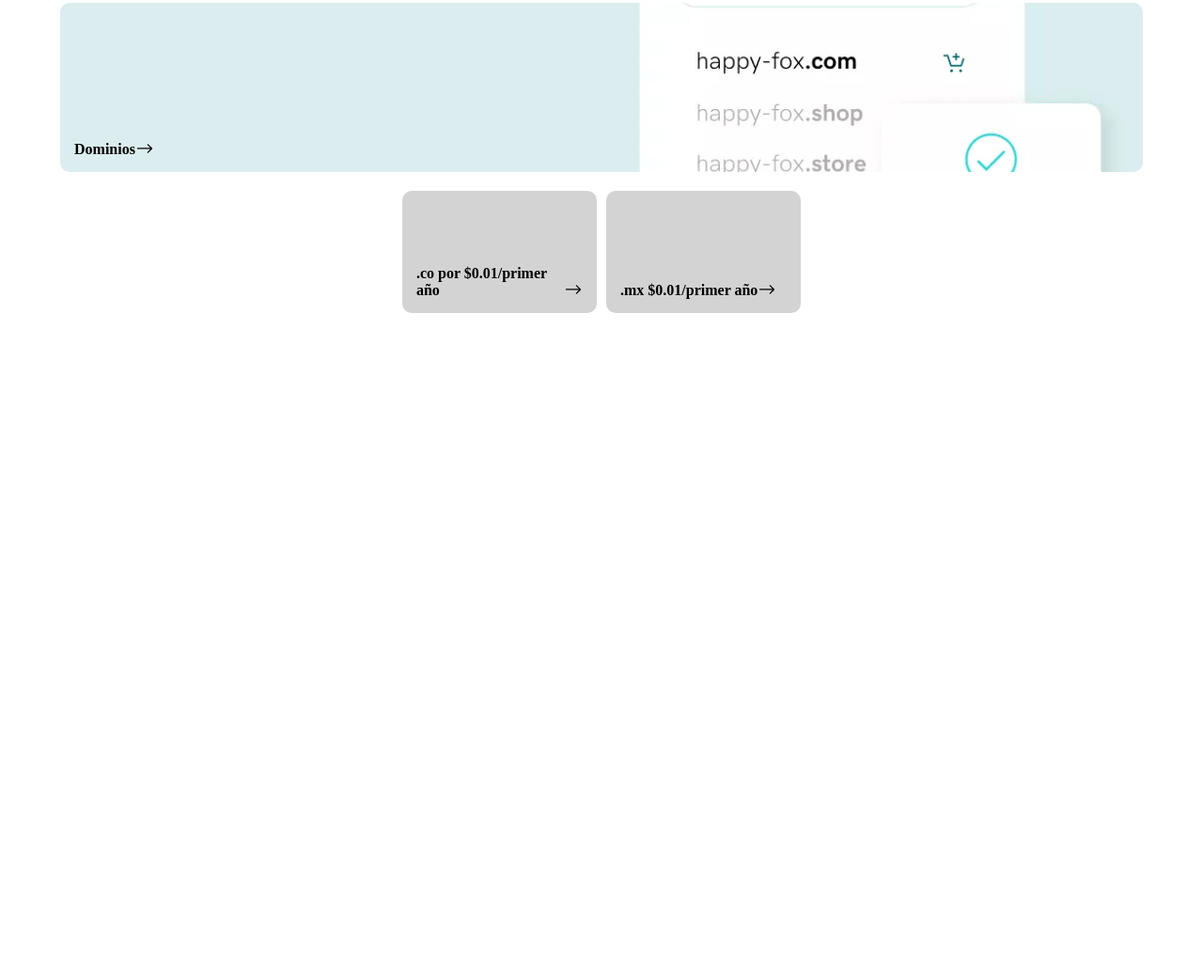
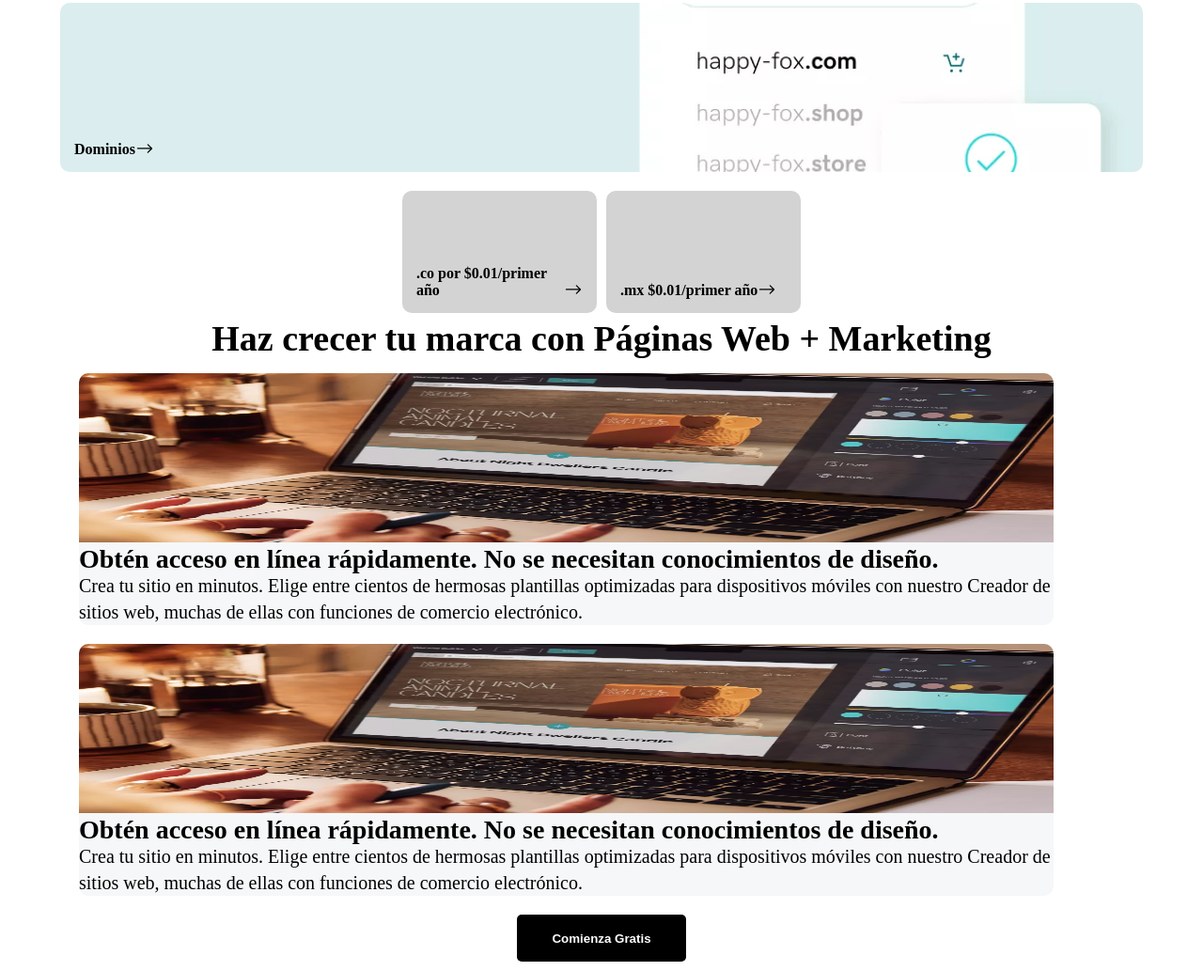
Before and after one commit to SebastianCond3/sass_project, a plain HTML site: page index.html in a window 1280 px wide. Shown: the part 915-1948 px from the top of the page at 94% size. Before the commit the page ends 1258 px from the top, so only its background shows below. Drawn offline with Linux system fonts and the light colour scheme.

Commit message:
start the scrollmenu for the cards

```diff
--- a/index.html
+++ b/index.html
@@ -73,6 +73,26 @@
                 </div>
             </div>
         </section>
+        <section class="marketing">
+            <h3 class="marketing-title">Haz crecer tu marca con Páginas Web + Marketing</h3>
+            <div class="scroll-benefits">
+                <div class="benefit-card">
+                    <img src="images/card_img3.webp" alt="">
+                    <h3>Obtén acceso en línea rápidamente. No se necesitan conocimientos de diseño. </h3>
+                    <p>Crea tu sitio en minutos. Elige entre cientos de hermosas plantillas optimizadas para
+                        dispositivos móviles con nuestro Creador de sitios web, muchas de ellas con funciones de comercio electrónico.
+                    </p>
+                </div>
+                <div class="benefit-card">
+                    <img src="images/card_img3.webp" alt="">
+                    <h3>Obtén acceso en línea rápidamente. No se necesitan conocimientos de diseño. </h3>
+                    <p>Crea tu sitio en minutos. Elige entre cientos de hermosas plantillas optimizadas para
+                        dispositivos móviles con nuestro Creador de sitios web, muchas de ellas con funciones de comercio electrónico.
+                    </p>
+                </div>
+            </div>
+            <button>Comienza Gratis</button>
+        </section>
     </main>
 </body>
 </html>
--- a/scss/main.scss
+++ b/scss/main.scss
@@ -175,4 +175,54 @@ main {
       }
     }
   }
+  .marketing {
+    display: flex;
+    flex-direction: column;
+    justify-content: center;
+    align-items: center;
+    margin: 10px 0 10px 0;
+    .marketing-title {
+      text-align: center;
+      font-size: 38px;
+      font-weight: bold;
+      line-height: 34px;
+    }
+    .scroll-benefits {
+      width: 90%;
+      height: auto;
+      overflow-y: auto;
+      //white-space: nowrap;
+      .benefit-card {
+        width: 90%;
+        height: auto;
+        margin: 20px;
+        background-color: #f5f7f8;
+        border-radius: 10px;
+        img {
+          width: 100%;
+          height: 180px;
+          border-radius: 10px 10px 0 0;
+        }
+        h3 {
+          font-size: 28px;
+          font-weight: bold;
+          line-height: 28px;
+        }
+        p {
+          font-size: 20px;
+          line-height: 28px;
+        }
+      }
+    }
+    button {
+      width: 180px;
+      height: 50px;
+      color: white;
+      background-color: black;
+      border: none;
+      border-radius: 5px;
+      font-weight: bold;
+    }
+
+  }
 }
```
Also changed, not shown: css/main.css, 1 other file.
